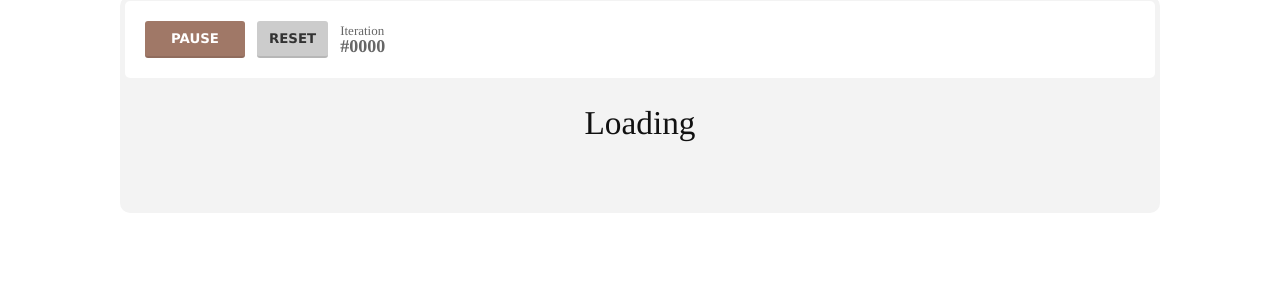
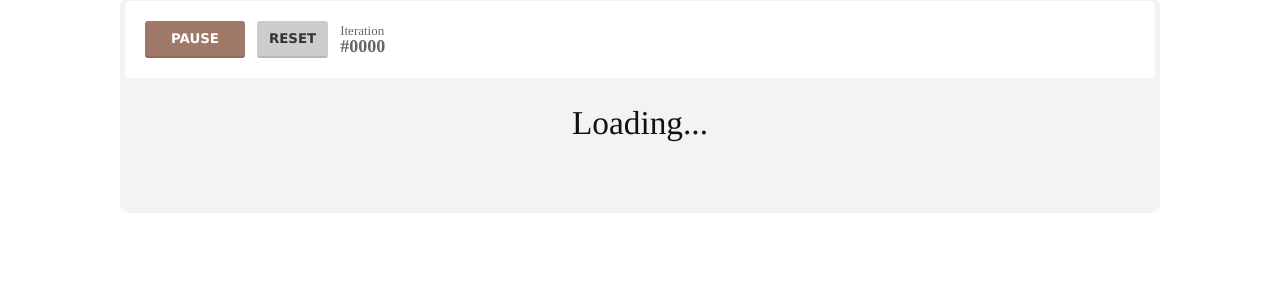
Before and after one commit to ichko/ichko.github.io, a Jekyll site: the page built from _posts/2020-10-26-one-d-gan.html, in a window 1280 px wide. Shown: the part 215-515 px from the top of the page. Built offline with Jekyll 4.4.1, drawn with Linux system fonts in a browser that asks for light colours; some web fonts are replaced; comment, search, counter and statistics services are not loaded.

Commit message:
Add loading ellipses

```diff
--- a/_includes/templates.html
+++ b/_includes/templates.html
@@ -52,7 +52,7 @@
     There is probably some issue with the `plotly` elements loading
     and the `keyframs` css animation.
   -->
-  <div class="indicator loading-text">Loading</div>
+  <div class="indicator loading-text">Loading...</div>
   <slot name="content">Content</slot>
 </template>
 
```
